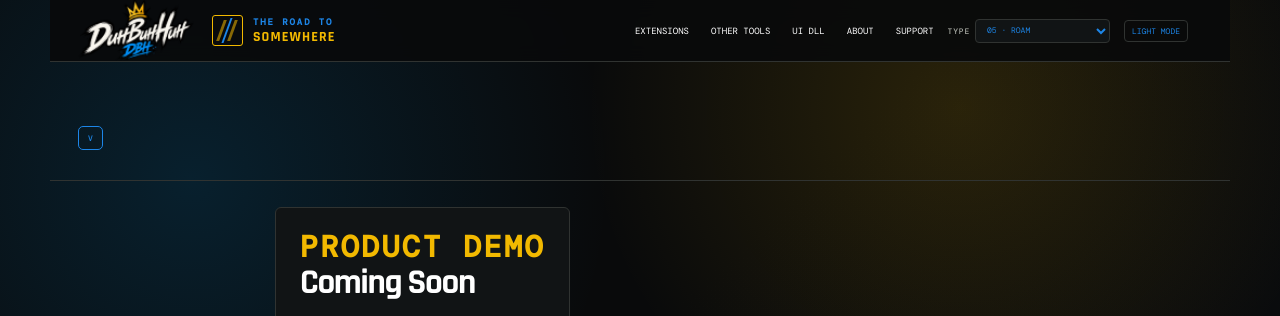
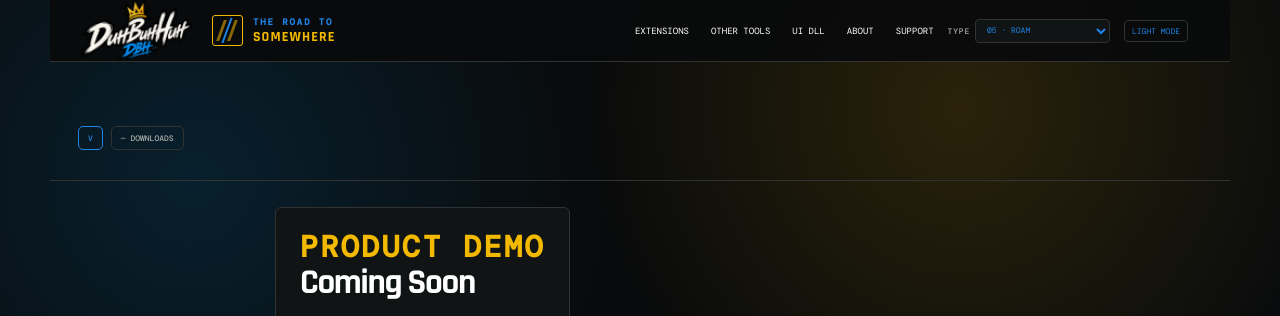
Before and after one commit to DizzyBHigh/road-to-somewhere, a Jekyll site: the page built from other-tools/move-workflow/index.html, in a window 1280 px wide. Shown: the top 316 px of the page. Built offline with Jekyll 4.4.1, drawn with Linux system fonts in a browser that asks for light colours; a script that is not in the unit is left out.

Commit message:
Show product download count

```diff
--- a/_layouts/product.html
+++ b/_layouts/product.html
@@ -18,7 +18,7 @@
       <div class="section-kicker rts-format">{{ hero.kicker | default: product.name }}</div>
       <h1>{% if hero.title %}<span class="product-title-line rts-format">{{ hero.title }}</span>{% endif %}{% if hero.titleAccent %}<span class="product-title-accent rts-format">{{ hero.titleAccent }}</span>{% endif %}{% if hero.titleEmphasis %}<span class="product-title-emphasis rts-format">{{ hero.titleEmphasis }}</span>{% endif %}</h1>
       <p class="product-intro rts-format">{{ hero.intro | default: hero.description | default: product.description }}</p>
-      <div class="product-meta"><span>v{{ product.version }}</span>{% if product.category %}<span>{{ product.category }}</span>{% endif %}{% if product.author %}<span>{{ product.author }}</span>{% endif %}</div>
+      <div class="product-meta"><span>v{{ product.version }}</span>{% if product.category %}<span>{{ product.category }}</span>{% endif %}{% if product.author %}<span>{{ product.author }}</span>{% endif %}<span data-download-count>— downloads</span></div>
     </div>
     {% include product-release.html data=release product=product %}
   </section>
@@ -34,5 +34,6 @@
   {% if content.settings %}{% include product-settings.html data=content.settings id="settings" %}{% endif %}
   {% if product.notes or product.links %}<section class="product-section"><article class="product-content-card"><div class="section-kicker">IMPORTANT NOTES</div>{% if product.notes %}<ul class="product-list">{% for note in product.notes %}<li class="rts-format">{{ note }}</li>{% endfor %}</ul>{% endif %}<div class="product-links">{% if product.repository %}<a class="secondary-button" href="{{ product.repository }}">Source repository ↗</a>{% endif %}{% for link in product.links %}<a class="secondary-button" href="{{ link[1] }}">{{ link[0] }} ↗</a>{% endfor %}</div></article></section>{% endif %}
   {% if product.review != false %}{% include product-reviews.html product=product %}<script src="{{ '/assets/reviews.js' | relative_url }}" defer></script>{% endif %}
+  <script src="{{ '/assets/product-downloads.js' | relative_url }}" defer></script>
   <div class="product-page-footer"><span>{{ product.name | upcase }}</span><span>v{{ product.version }}</span><span>{{ product.website.footerLabel }}</span></div>
 </main>
```
